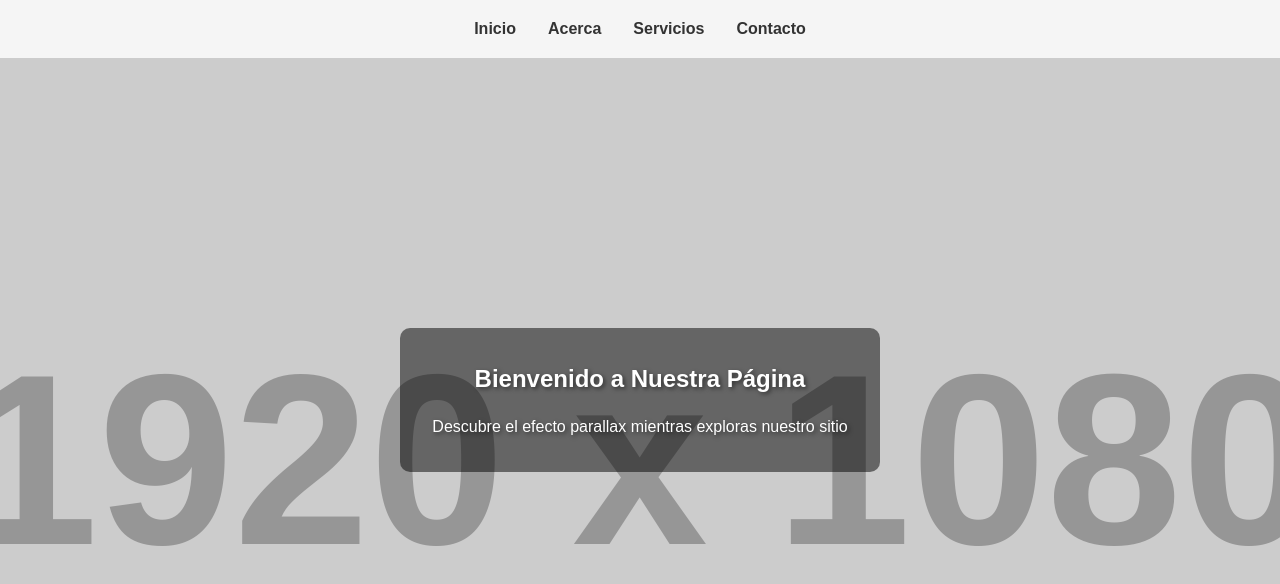
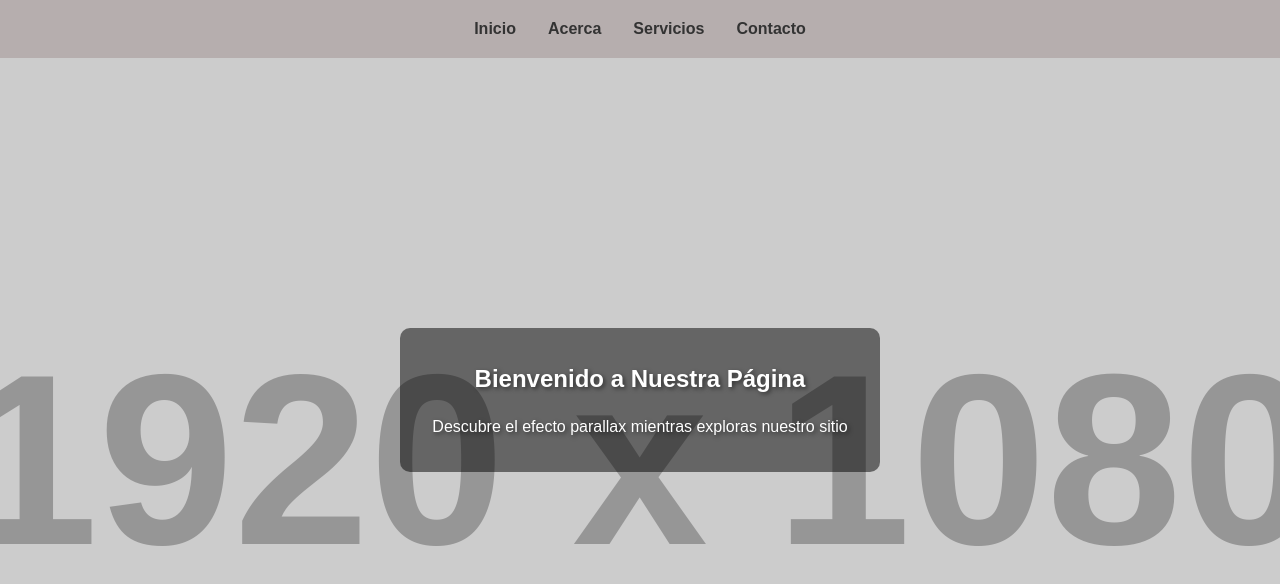
Before and after one commit to YOMP89/efecto-parallax, a plain HTML site: page index.html in a window 1280 px wide. Shown: the top 584 px of the page. Drawn offline with Linux system fonts and the light colour scheme; placeholder pictures from the web are drawn by us.

Commit message:
Cambio del color de fondo

```diff
--- a/style.css
+++ b/style.css
@@ -15,7 +15,7 @@ header {
     top: 0;
     left: 0;
     width: 100%;
-    background-color: rgba(255, 255, 255, 0.8);
+    background-color: rgba(177, 167, 167, 0.8);
     z-index: 1000;
 }
 
```
